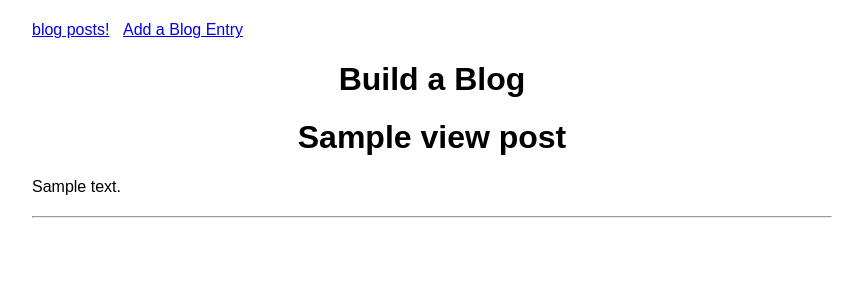
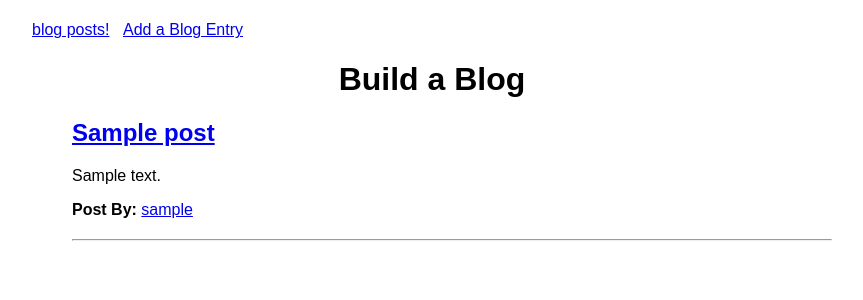
Before and after one commit to JessicaNations/blogz, a Flask app: template templates/blog.html in a window 1280 px wide. Shown: the part 60-360 px from the top of the page, without its empty margins (208-1071 px from the left). Run offline with Flask 2, Linux system fonts and the light colour scheme; the visitor is signed in with stand-in values (Sample User, id 1); tables that the repository leaves empty hold one stand-in row (values such as "Sample post"); the template is opened without the code that fills it: most values are stand-ins (such as "Sample title", 1, 10 or a date in 2020); data that the repository does not hold is empty.

Commit message:
yay all rendered!

```diff
--- a/templates/blog.html
+++ b/templates/blog.html
@@ -8,20 +8,16 @@
 
     <h1 align="center">Build a Blog</h1>
 
-{% if view_post != "" %}
-<h1 align="center">{{view_post.title}}</h1>
-<p>{{view_post.content}}<hr></p>
-{% endif %}
 
-{% if view_post == "" %}
 <ul style="list-style: none;">
     {% for post in posts %}
-    <li>
-        <h2><a href=/blog?id={{post.id}}>{{post.title}}</a></h1>
-        <p>{{post.content}}<hr></p>
-    </li>
+
+        <h2><a href=/blog?id={{post.id}}>{{post.title}}</a></h2>
+        <p>{{post.content}}</p>
+        <p><strong>Post By: </strong><a href="/blog?user={{blog.owner_id}}">{{blog.owner.username}}</a></p>
+        <hr>
+
     {% endfor %}
 </ul>
-{% endif %}
 
 {% endblock %}
```
